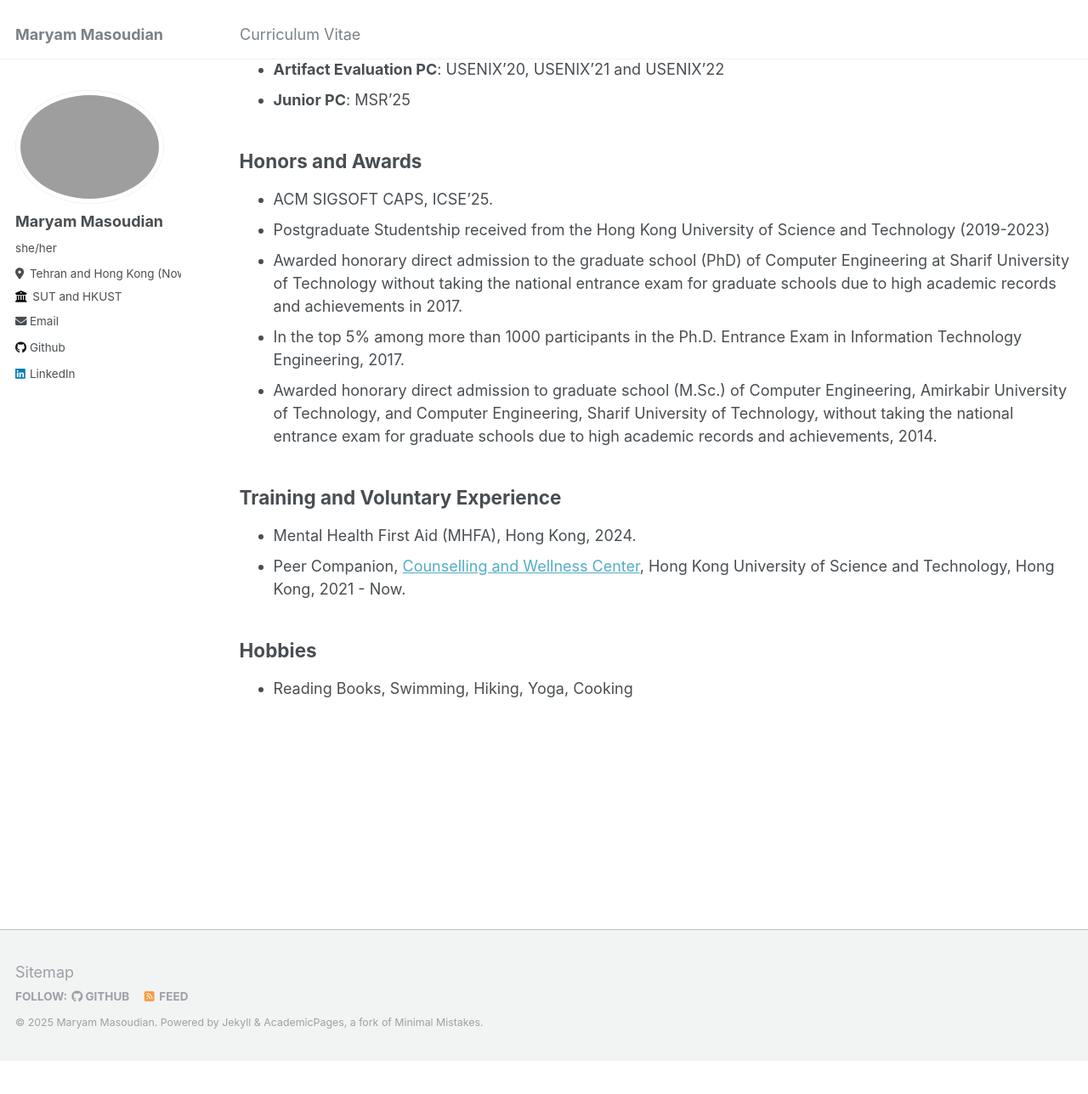
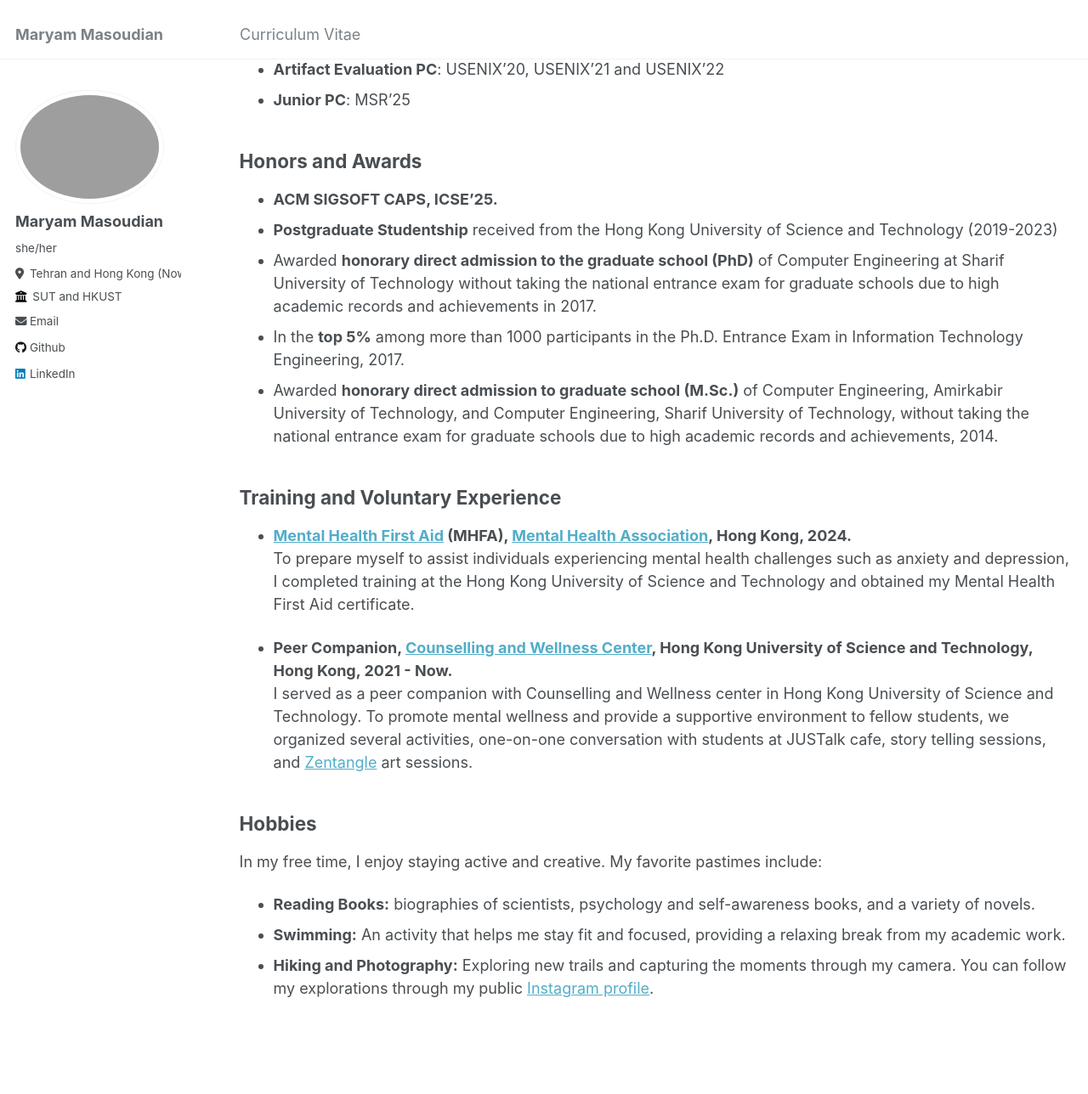
Before and after one commit to maryammsd/maryammsd.github.io, a Jekyll site: the page built from _pages/cv.md, in a window 1280 px wide and 1400 px high, scrolled down 808 px. Shown: the top 1288 px of the window at 85% size. Built offline with Jekyll 4.4.1, drawn with Linux system fonts in a browser that asks for light colours; before the commit the page ends 2058 px from its top, so only the background shows below that.

Commit message:
Update cv.md

```diff
--- a/_pages/cv.md
+++ b/_pages/cv.md
@@ -30,17 +30,27 @@ redirect_from:
 * **Junior PC**: MSR’25
 
 ## Honors and Awards
-* ACM SIGSOFT CAPS, ICSE'25.
-* Postgraduate Studentship received from the Hong Kong University of Science and Technology
+* **ACM SIGSOFT CAPS, ICSE'25.**
+* **Postgraduate Studentship** received from the Hong Kong University of Science and Technology
 (2019-2023)
-* Awarded honorary direct admission to the graduate school (PhD) of Computer Engineering at Sharif University of Technology without taking the national entrance exam for graduate schools due to high academic records and achievements in 2017.
-* In the top 5% among more than 1000 participants in the Ph.D. Entrance Exam in Information Technology Engineering, 2017.
-* Awarded honorary direct admission to graduate school (M.Sc.) of Computer Engineering, Amirkabir University of Technology, and Computer Engineering, Sharif University of Technology, without taking the national entrance exam for graduate schools due to high academic records and achievements, 2014.
+* Awarded **honorary direct admission to the graduate school (PhD)** of Computer Engineering at Sharif University of Technology without taking the national entrance exam for graduate schools due to high academic records and achievements in 2017.
+* In the **top 5%** among more than 1000 participants in the Ph.D. Entrance Exam in Information Technology Engineering, 2017.
+* Awarded **honorary direct admission to graduate school (M.Sc.)** of Computer Engineering, Amirkabir University of Technology, and Computer Engineering, Sharif University of Technology, without taking the national entrance exam for graduate schools due to high academic records and achievements, 2014.
 
 
 ## Training and Voluntary Experience
-* Mental Health First Aid (MHFA), Hong Kong, 2024.
-* Peer Companion, [Counselling and Wellness Center](https://counsel.hkust.edu.hk/page.php?section=Resources&subsection=36&anchor=peersupport), Hong Kong University of Science and Technology, Hong Kong, 2021 - Now.
+* **[Mental Health First Aid](https://www.mhfa.com.au/) (MHFA), [Mental Health  Association](https://www.mhahk.org.hk/), Hong Kong, 2024.**<br>
+To prepare myself to assist individuals experiencing mental health challenges such as anxiety and depression, I completed training at the Hong Kong University of Science and Technology and obtained my Mental Health First Aid certificate.
+
+
+* **Peer Companion, [Counselling and Wellness Center](https://counsel.hkust.edu.hk/page.php?section=Resources&subsection=36&anchor=peersupport), Hong Kong University of Science and Technology, Hong Kong, 2021 - Now.**<br>
+I served as a peer companion with Counselling and Wellness center in Hong Kong University of Science and Technology. To promote mental wellness and provide a supportive environment to fellow students, we organized several activities, one-on-one conversation with students at JUSTalk cafe, story telling sessions, and [Zentangle](https://zentangle.com/?srsltid=AfmBOooJTNyNr5EDFMNsGkt8KIUDHsDP249P1iINLpCpPNqffBdagGzi) art sessions.
 
 ## Hobbies
-* Reading Books, Swimming, Hiking, Yoga, Cooking
+In my free time, I enjoy staying active and creative. My favorite pastimes include:
+* **Reading Books:**
+  biographies of scientists, psychology and self-awareness books, and a variety of novels.
+* **Swimming:**
+  An activity that helps me stay fit and focused, providing a relaxing break from my academic work.
+* **Hiking and Photography:**
+  Exploring new trails and capturing the moments through my camera. You can follow my explorations through my public [Instagram profile](https://www.instagram.com/mryms.dn/#).
```
